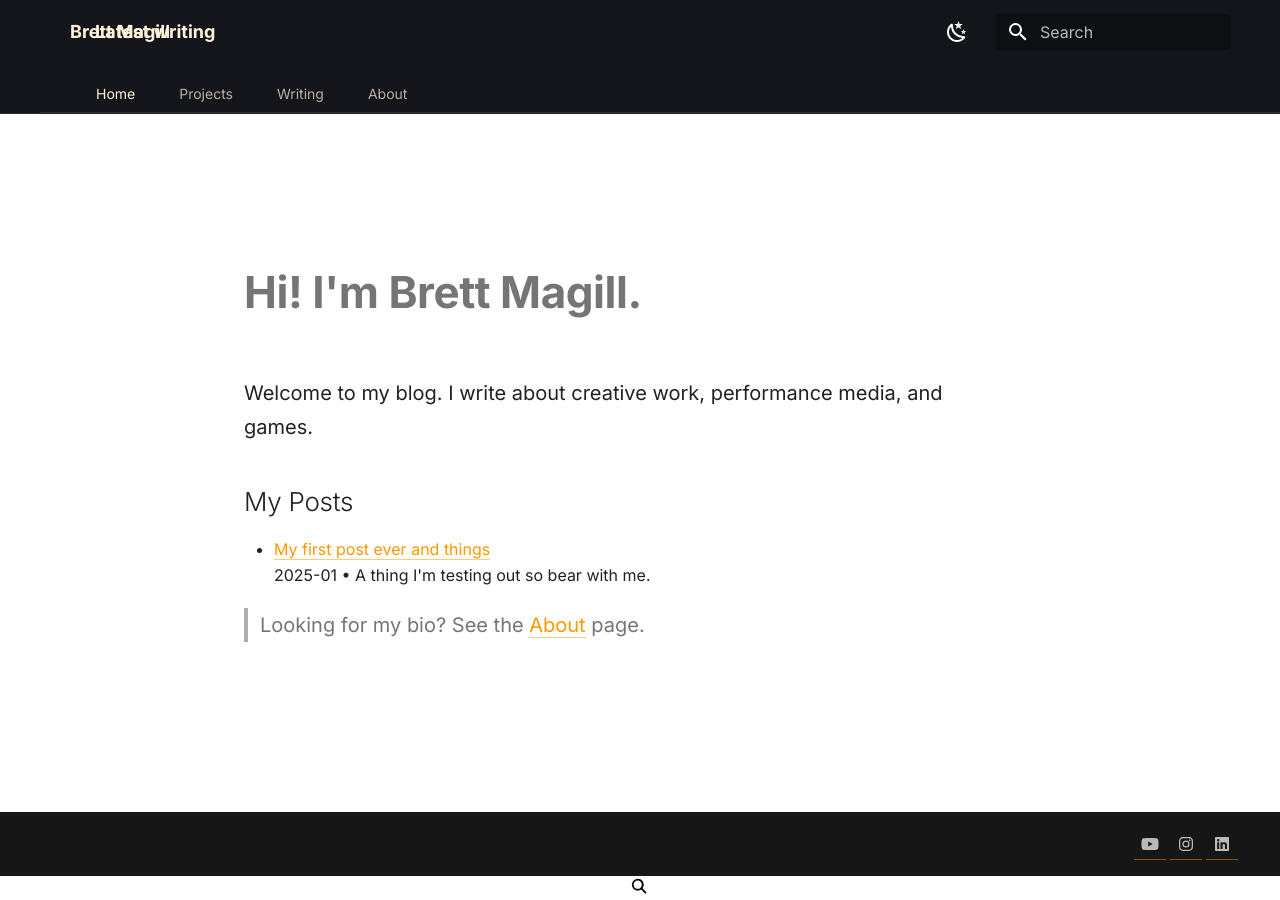
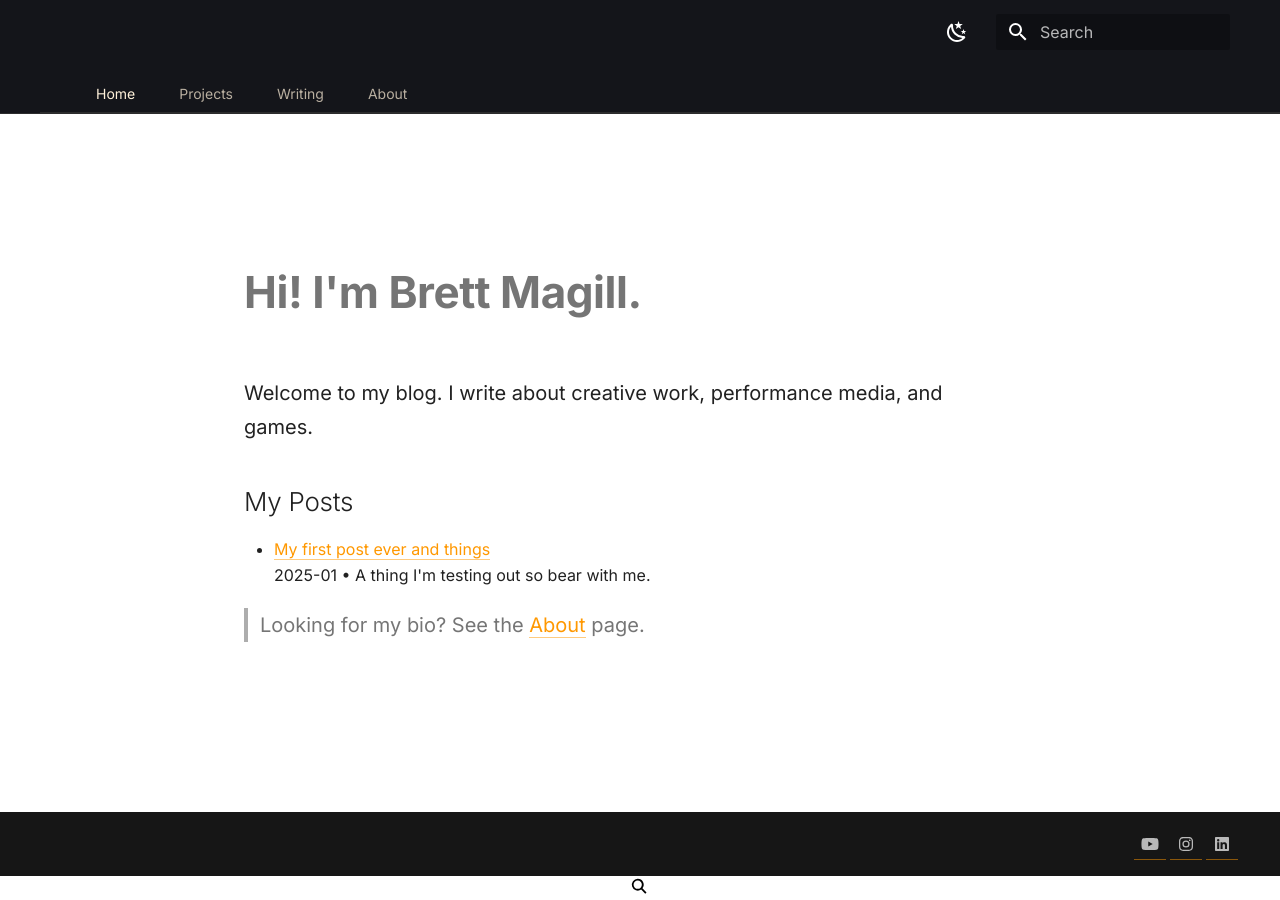
Before and after one commit to thatbrettmagill/thatbrettmagill.github.io, an MkDocs documentation site: the page built from docs/index.md, in a window 1280 px wide. Built offline with MkDocs 1.6.1 and Material for MkDocs 9.7.7, drawn with Linux system fonts in a browser that asks for light colours.

Commit message:
Update overrides.css

```diff
--- a/docs/assets/overrides.css
+++ b/docs/assets/overrides.css
@@ -138,11 +138,7 @@
   transition: color .2s ease;
 }
 
-/* Hover/focus state */
-.md-header .md-header__title:hover,
-.md-header .md-header__title a:hover,
-.md-header .md-header__title a:focus,
-.md-header .md-header__title:hover .md-header__topic,
-.md-header .md-header__title:hover .md-ellipsis {
-  color: var(--title-hover) !important;
+/* Hide the auto-inserted current page title inside the header to prevent overlap */
+.md-header .md-header__title .md-header__topic {
+  display: none !important;
 }
```
